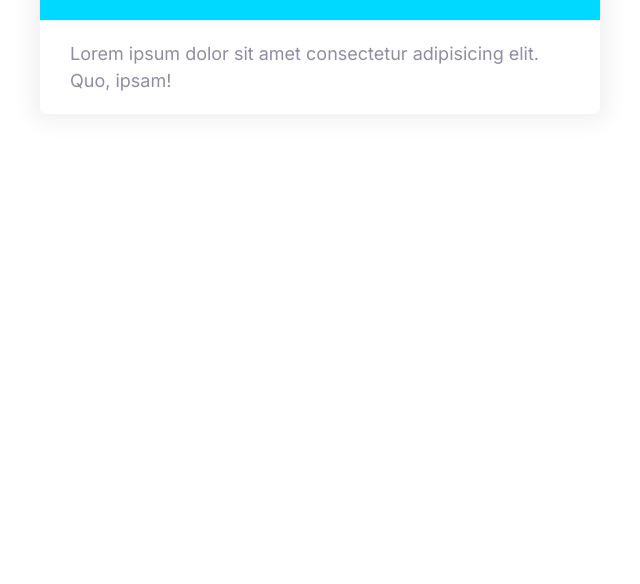
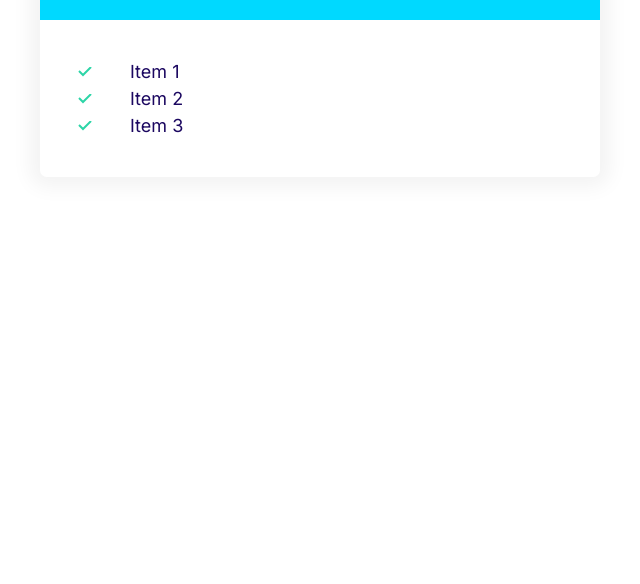
Before and after one commit to KristianPeterZwart/ULTIMATEHTML5CSS3PART3, a plain HTML site: page index.html in a window 1280 px wide. Shown: the part 216-800 px from the top of the page, without its empty margins (0-640 px from the left). Drawn offline with Linux system fonts and the light colour scheme.

Commit message:
Update index.html

```diff
--- a/index.html
+++ b/index.html
@@ -23,7 +23,11 @@
             <span class="plan__description">Easy start on the cloud</span>
         </header>
             <div class="card__body">
-                Lorem ipsum dolor sit amet consectetur adipisicing elit. Quo, ipsam!
+                <ul class="list list--tick">
+                    <li class="list list--tick">Item 1</li>
+                    <li class="list list--tick">Item 2</li>
+                    <li class="list list--tick">Item 3</li>
+                </ul>
             </div>
         </div>
         </div>
```
